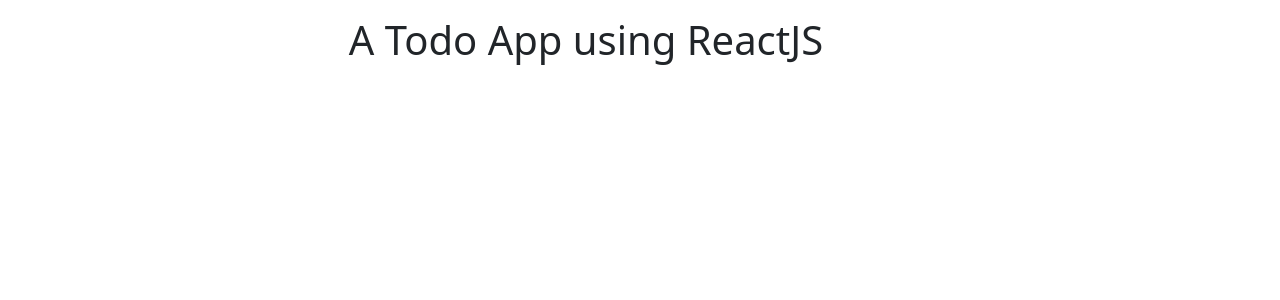
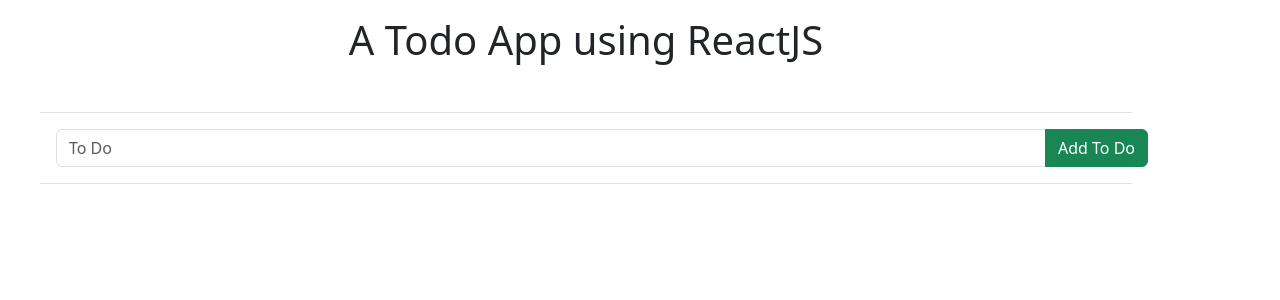
Before and after one commit to Mukeshdiksha2018/React-Todo-App, a React (Create React App) app: page / in a window 1280 px wide. Shown: the top 300 px of the page. Built offline with nearby package versions, Linux system fonts and the light colour scheme.

Commit message:
added sunctionality which can save todo tasks that were entered

```diff
--- a/src/App.js
+++ b/src/App.js
@@ -1,5 +1,6 @@
 import React, { Component } from 'react'
 import Todo from './Components/Todo';
+
 
 class App extends Component {
   render() {
--- a/src/Components/Addtodo.js
+++ b/src/Components/Addtodo.js
@@ -1,11 +1,10 @@
 import React, { Component } from 'react'
-import Todolist from './Todolist';
 
 class Addtodo extends Component {
 
     state = {
         defaultvalue : "",
-        value : this.props.Addtodovalue,
+        value : "",
 
     }
 
@@ -13,8 +12,6 @@ class Addtodo extends Component {
 
         return (
             <div className='container'>
-
-                <Todolist Tododata={mydata} />
 
                 <form onSubmit={this.whensubmit} className='border-top border-bottom'>
                     <div className="input-group m-3">
@@ -28,12 +25,15 @@ class Addtodo extends Component {
 
     mytodo= (event) =>{
         this.setState({value : event.target.value});
+
     };
 
     whensubmit = (event) => {
         event.preventDefault();
-        this.props.myAddToDo(this.state.value);
+        this.props.Addtolist(this.state.value);
+
         this.setState({value:""});
+    // }
     }
 }
 
--- a/src/Components/Todo.js
+++ b/src/Components/Todo.js
@@ -16,20 +16,27 @@ class Todo extends Component {
                 {this.state.todo.map((item,index)=>
                 <Todolist number={index+1} myToDo={item} myDelete = {this.myDelete}/>
                 )}
+                <Addtodo Addtolist = {this.addingToDoItems} />
             </div>
         );
     }
 
     myDelete = (arg1) => {
-        const Todo = this.state.todo.filter(item => item.id!== arg1.id)
-        this.setState({Todo})
+        const todo = this.state.todo.filter(item => item.id!== arg1.id)
+        this.setState({todo})
+        localStorage.setItem("todo",JSON.stringify(todo));
+
     }
 
     addingToDoItems =(value) =>{
         if (value){
-            const todo = [...this.state.todo];
-            todo.push(value);
-            this.state({Addtodovalue : todo})
+                const todo = [...this.state.todo];
+                const id = todo.length===0 ? 1 : todo[todo.length-1].id+1;
+                todo.push({value , id});
+                this.setState({todo : todo});
+                const item = localStorage.getItem("todo123") ? JSON.parse(localStorage.getItem("todo123")) : []
+                item.push({value , id});
+            localStorage.setItem("todo123",JSON.stringify(item));
         }
 
         else {
--- a/src/Components/Todolist.js
+++ b/src/Components/Todolist.js
@@ -13,7 +13,7 @@ class Todolist extends Component {
                         <input type='checkbox'/>
                     </td>
                     <td style={{width:200}} className='text-center'>
-                        {this.props.myToDo}
+                        {this.props.myToDo.value}
                     </td>
                     <td style={{width:50}} className='text-center'>
                         <button onClick={()=>{this.props.myDelete(this.props.myToDo)}} className='btn btn-danger'>Delete</button>
```
